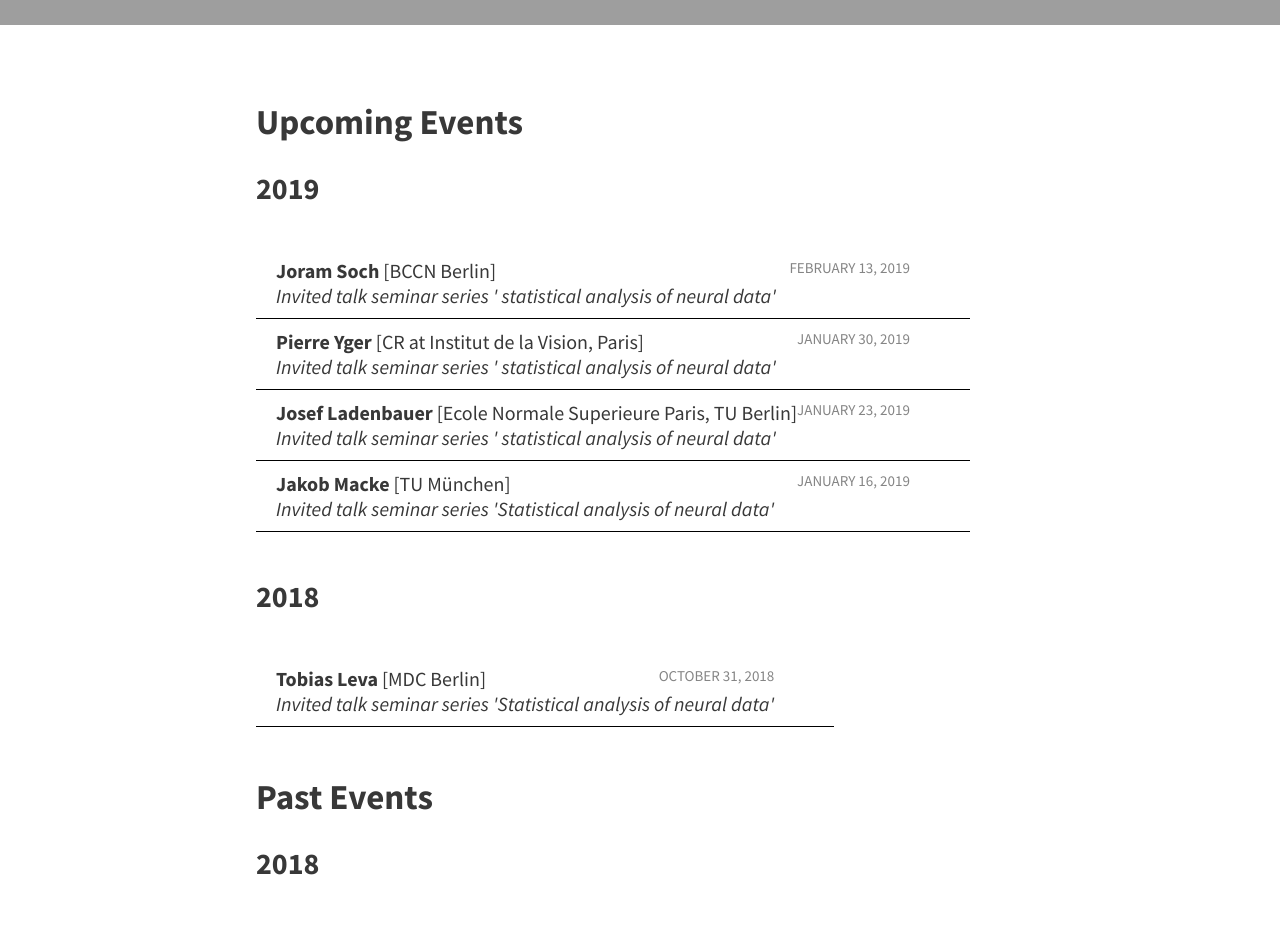
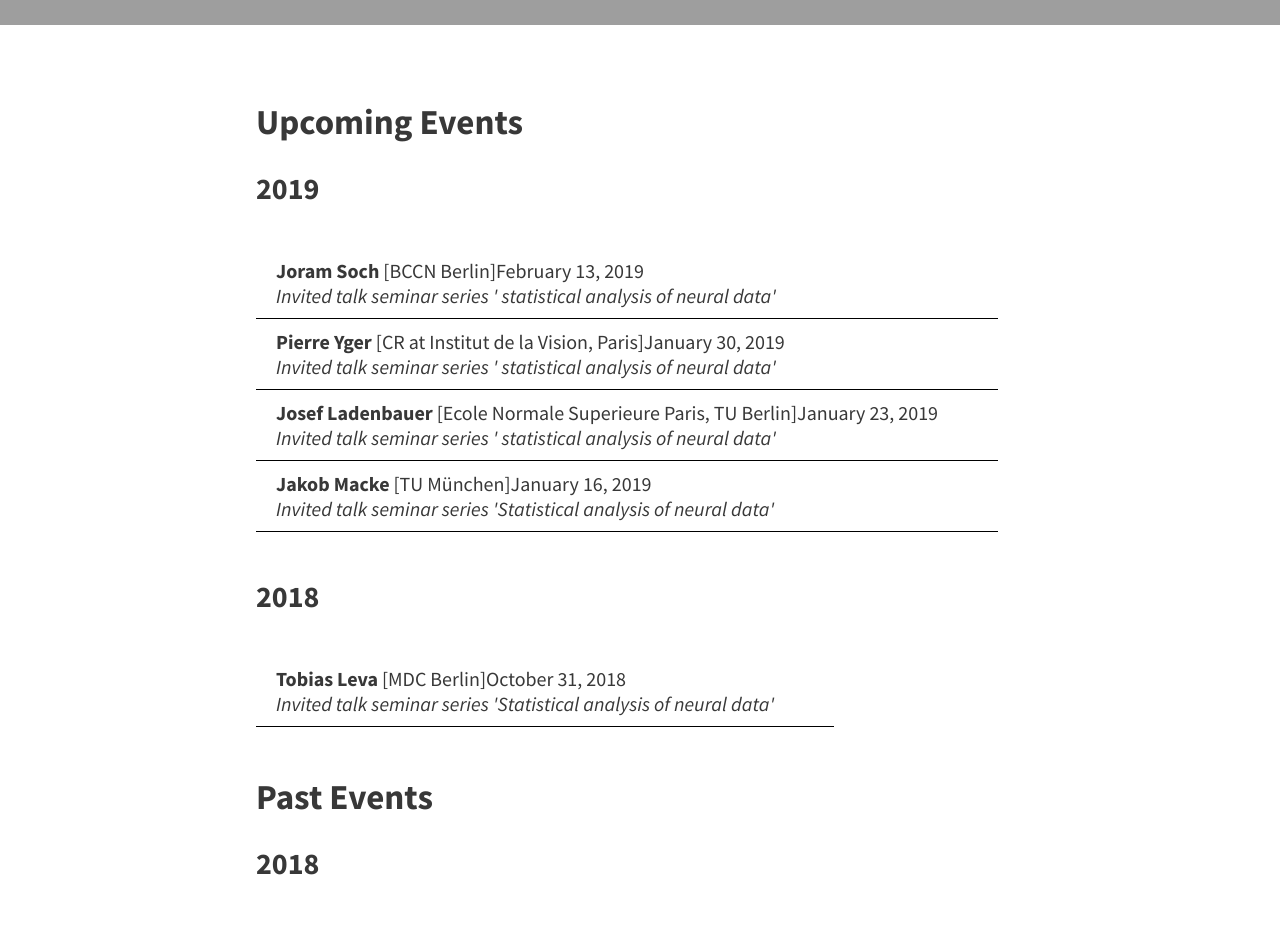
Before and after one commit to ge00rg/website-heroku, a Jekyll site: the page built from pages/5_events.md, in a window 1280 px wide. Shown: the part 345-1281 px from the top of the page. Built offline with Jekyll 4.4.1, drawn with Linux system fonts in a browser that asks for light colours; grey boxes are pictures that could not be loaded.

Commit message:
Update 5_events.md

```diff
--- a/pages/5_events.md
+++ b/pages/5_events.md
@@ -53,7 +53,7 @@
     {%endif%}
 
 	<tr onclick="location.href='{{ talk.url | prepend: site.baseurl }}'">
-            <td><b>{{talk.speaker}}</b> <span id="affil">{%if talk.affiliation %}[{{talk.affiliation}}]{% endif %}</span><span id="date">{{talk.date| date: "%B %-d, %Y"}}</span><br><i>{{talk.title}}</i><br><div id="abstractbox">{{talk.content|strip_html|truncate:170}}</div></td><td></td>
+            <td><b>{{talk.speaker}}</b> <span id="affil">{%if talk.affiliation %}[{{talk.affiliation}}]{% endif %}</span><span class="event_date">{{talk.date| date: "%B %-d, %Y"}}</span><br><i>{{talk.title}}</i><br><div id="abstractbox">{{talk.content|strip_html|truncate:170}}</div></td><td></td>
         </tr>
 {% endif %}
 {% endif %}
```
